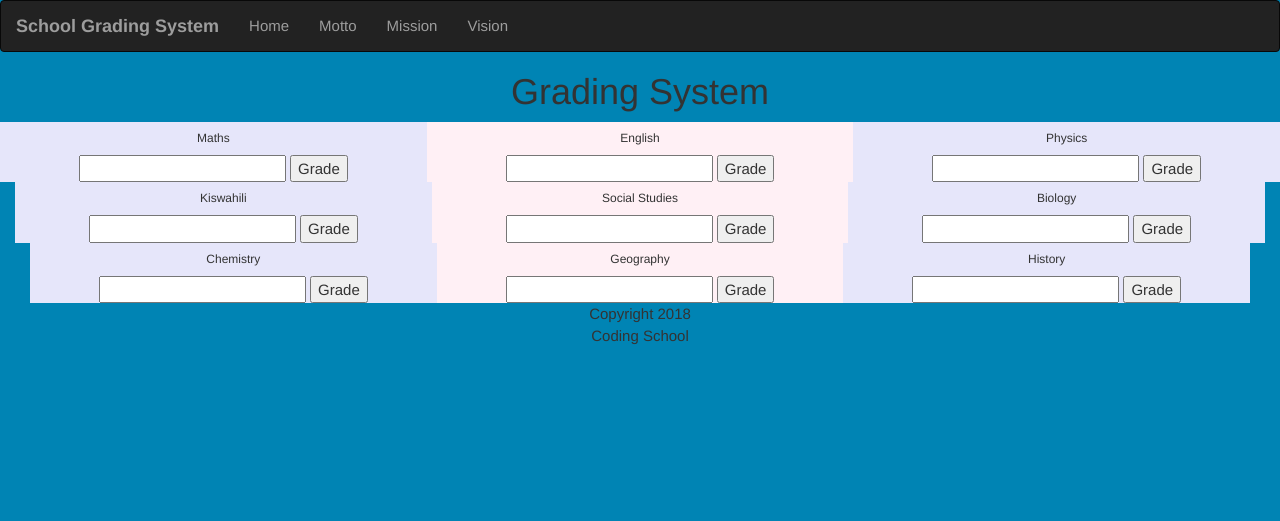
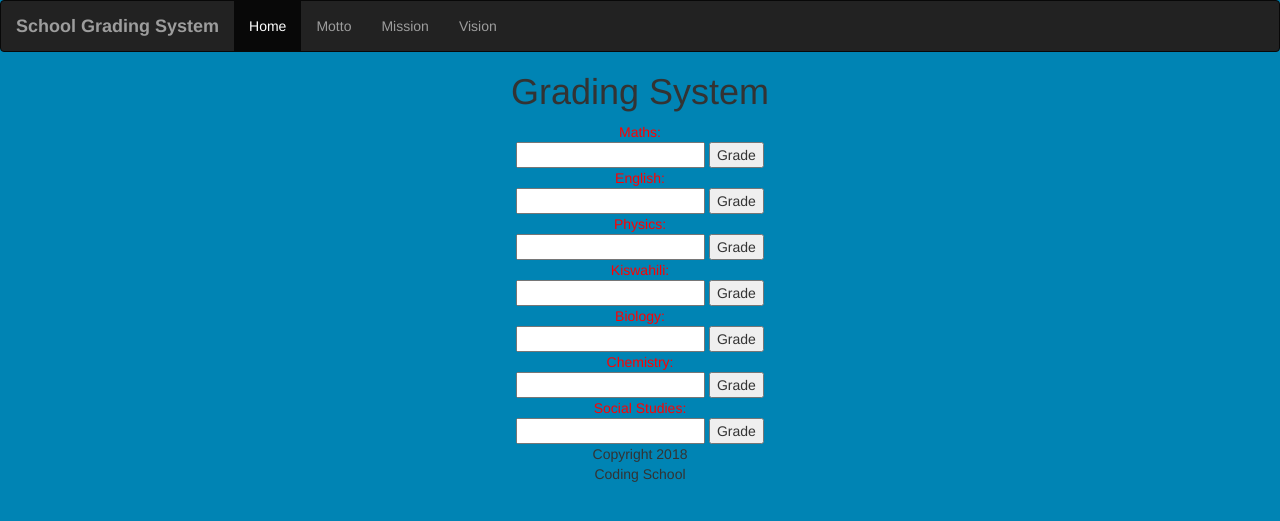
Before and after one commit to 1TonyGithinji/School-Grading-Sytem, a PHP site: the page made by Wednesday CAT/thegrade.php in a window 1280 px wide. Shown: the top 521 px of the page. Run offline with PHP 8.4, Linux system fonts and the light colour scheme; some libraries are stand-ins or nearby versions.

Commit message:
Update thegrade.php

```diff
--- a/Wednesday CAT/thegrade.php
+++ b/Wednesday CAT/thegrade.php
@@ -8,14 +8,14 @@
   <script src="https://ajax.googleapis.com/ajax/libs/jquery/3.2.1/jquery.min.js"></script>
   <script src="https://maxcdn.bootstrapcdn.com/bootstrap/3.3.7/js/bootstrap.min.js"></script>
 </head>
-<body style="background-color: #0084b4;font-size: 15px; text-align: center;">
+<body style="background-color: #0084b4; text-align: center;">
 	<nav class="navbar navbar-inverse">
   <div class="container-fluid">
     <div class="navbar-header">
-      <a class="navbar-brand" href="index.php"><b>School Grading System</b></a>
+      <a class="navbar-brand" href="#"><b>School Grading System</b></a>
     </div>
     <ul class="nav navbar-nav">
-      <li><a href="index.php">Home</a></li>
+      <li class="active"><a href="#">Home</a></li>
       <li><a href="motto.html">Motto</a></li>
       <li><a href="mission.html">Mission</a></li>
       <li><a href="vision.html">Vision</a></li>
@@ -23,11 +23,9 @@
   </div>
 </nav>
 	<h1>Grading System</h1>
-	<div class="container-fluid">
-		<div class="row">
-	<div class="col-sm-4" style="background-color:lavender;"><h6>Maths</h6>
+	<div class="container">
 	<form method="GET">
-		<input type="number" name="grade">
+		<span style="color: red">Maths:</span><br><input type="number" name="grade">
 		<button>Grade</button>
 	</form>
 	<?php
@@ -51,10 +49,10 @@
 			echo "Input a Figure between 0-100.";
 		}
 		}
-	 ?></div>
-    <div class="col-sm-4" style="background-color:lavenderblush;"><h6>English</h6>
+	 ?>
+
 	<form method="GET">
-		<input type="number" name="english">
+		<span style="color: red">English:</span><br><input type="number" name="english">
 		<button>Grade</button>
 	</form>
 	<?php
@@ -78,10 +76,10 @@
 			echo "Input a Figure between 0-100.";
 		}
 		}
-	 ?></div>
-    <div class="col-sm-4" style="background-color:lavender;"><h6>Physics</h6>
+	 ?>
+
 	<form method="GET">
-		<input type="number" name="physics">
+		<span style="color: red">Physics:</span><br><input type="number" name="physics">
 		<button>Grade</button>
 	</form>
 	<?php
@@ -105,13 +103,10 @@
 			echo "Input a Figure between 0-100.";
 		}
 		}
-	 ?></div>
-		</div>
-	<div class="container-fluid">
-		<div class="row">
-	<div class="col-sm-4" style="background-color:lavender;"><h6>Kiswahili</h6>
+	 ?>
+
 	<form method="GET">
-		<input type="number" name="kiswahili">
+		<span style="color: red">Kiswahili:</span><br><input type="number" name="kiswahili">
 		<button>Grade</button>
 	</form>
 	<?php
@@ -135,10 +130,64 @@
 			echo "Input a Figure between 0-100.";
 		}
 		}
-	 ?></div>
-    <div class="col-sm-4" style="background-color:lavenderblush;"><h6>Social Studies</h6>
+	 ?>
+
 	<form method="GET">
-		<input type="number" name="socialstudies">
+		<span style="color: red">Biology:</span><br><input type="number" name="biology">
+		<button>Grade</button>
+	</form>
+	<?php
+		if (isset($_GET['biology'])){
+			$marks=$_GET['biology'];
+		if ($marks>=0 && $marks<=20) {
+			echo "FAIL";
+		}
+		elseif ($marks>20 && $marks<=40) {
+			echo "D";
+		}
+		elseif ($marks>40 && $marks<=60) {
+			echo "C";
+		}
+		elseif ($marks>60 && $marks<=80) {
+			echo "B";
+		}
+		elseif ($marks>80 && $marks<=100) {
+			echo "A";
+		}else {
+			echo "Input a Figure between 0-100.";
+		}
+		}
+	 ?>
+
+	<form method="GET">
+		<span style="color: red">Chemistry:</span><br><input type="number" name="chemistry">
+		<button>Grade</button>
+	</form>
+	<?php
+		if (isset($_GET['chemistry'])){
+			$marks=$_GET['chemistry'];
+		if ($marks>=0 && $marks<=20) {
+			echo "FAIL";
+		}
+		elseif ($marks>20 && $marks<=40) {
+			echo "D";
+		}
+		elseif ($marks>40 && $marks<=60) {
+			echo "C";
+		}
+		elseif ($marks>60 && $marks<=80) {
+			echo "B";
+		}
+		elseif ($marks>80 && $marks<=100) {
+			echo "A";
+		}else {
+			echo "Input a Figure between 0-100.";
+		}
+		}
+	 ?>
+
+	<form method="GET">
+		<span style="color: red">Social Studies:</span><br><input type="number" name="socialstudies">
 		<button>Grade</button>
 	</form>
 	<?php
@@ -163,118 +212,6 @@
 		}
 		}
 	 ?></div>
-    <div class="col-sm-4" style="background-color:lavender;"><h6>Biology</h6>
-	<form method="GET">
-		<input type="number" name="biology">
-		<button>Grade</button>
-	</form>
-	<?php
-		if (isset($_GET['biology'])){
-			$marks=$_GET['biology'];
-		if ($marks>=0 && $marks<=20) {
-			echo "FAIL";
-		}
-		elseif ($marks>20 && $marks<=40) {
-			echo "D";
-		}
-		elseif ($marks>40 && $marks<=60) {
-			echo "C";
-		}
-		elseif ($marks>60 && $marks<=80) {
-			echo "B";
-		}
-		elseif ($marks>80 && $marks<=100) {
-			echo "A";
-		}else {
-			echo "Input a Figure between 0-100.";
-		}
-		}
-	 ?></div>
-		</div>
-	<div class="container-fluid">
-		<div class="row">
-	<div class="col-sm-4" style="background-color:lavender;"><h6>Chemistry</h6>
-	<form method="GET">
-		<input type="number" name="chemistry">
-		<button>Grade</button>
-	</form>
-	<?php
-		if (isset($_GET['chemistry'])){
-			$marks=$_GET['chemistry'];
-		if ($marks>=0 && $marks<=20) {
-			echo "FAIL";
-		}
-		elseif ($marks>20 && $marks<=40) {
-			echo "D";
-		}
-		elseif ($marks>40 && $marks<=60) {
-			echo "C";
-		}
-		elseif ($marks>60 && $marks<=80) {
-			echo "B";
-		}
-		elseif ($marks>80 && $marks<=100) {
-			echo "A";
-		}else {
-			echo "Input a Figure between 0-100.";
-		}
-		}
-	 ?></div>
-    <div class="col-sm-4" style="background-color:lavenderblush;"><h6>Geography</h6>
-	<form method="GET">
-		<input type="number" name="Geography">
-		<button>Grade</button>
-	</form>
-	<?php
-		if (isset($_GET['Geography'])){
-			$marks=$_GET['Geography'];
-		if ($marks>=0 && $marks<=20) {
-			echo "FAIL";
-		}
-		elseif ($marks>20 && $marks<=40) {
-			echo "D";
-		}
-		elseif ($marks>40 && $marks<=60) {
-			echo "C";
-		}
-		elseif ($marks>60 && $marks<=80) {
-			echo "B";
-		}
-		elseif ($marks>80 && $marks<=100) {
-			echo "A";
-		}else {
-			echo "Input a Figure between 0-100.";
-		}
-		}
-	 ?></div>
-    <div class="col-sm-4" style="background-color:lavender;"><h6>History</h6>
-	<form method="GET">
-		<input type="number" name="History">
-		<button>Grade</button>
-	</form>
-	<?php
-		if (isset($_GET['History'])){
-			$marks=$_GET['History'];
-		if ($marks>=0 && $marks<=20) {
-			echo "FAIL";
-		}
-		elseif ($marks>20 && $marks<=40) {
-			echo "D";
-		}
-		elseif ($marks>40 && $marks<=60) {
-			echo "C";
-		}
-		elseif ($marks>60 && $marks<=80) {
-			echo "B";
-		}
-		elseif ($marks>80 && $marks<=100) {
-			echo "A";
-		}else {
-			echo "Input a Figure between 0-100.";
-		}
-		}
-	 ?></div>
-		</div>
 	 <footer style="text-align: center;">Copyright 2018<br>Coding School</footer>
 </body>
 </html>
```
